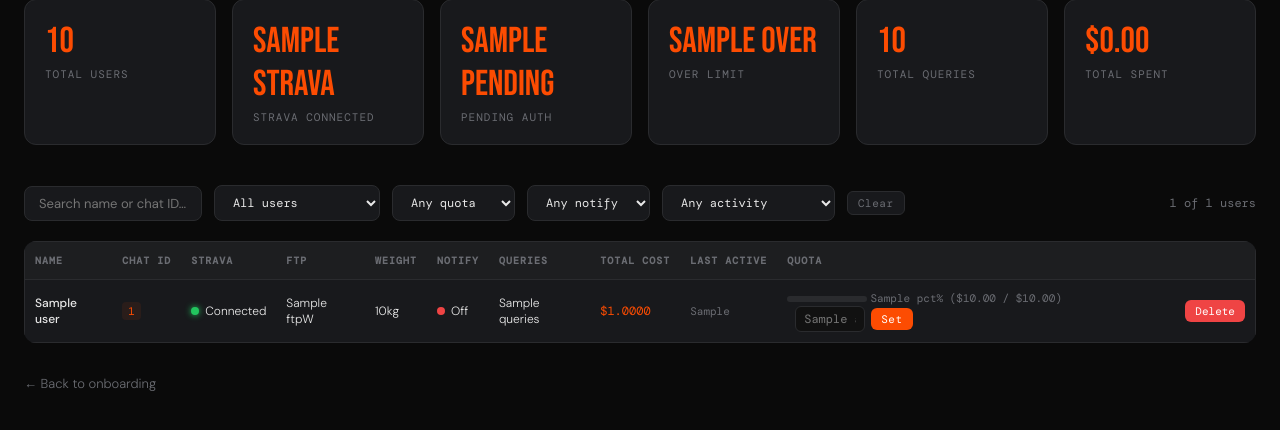
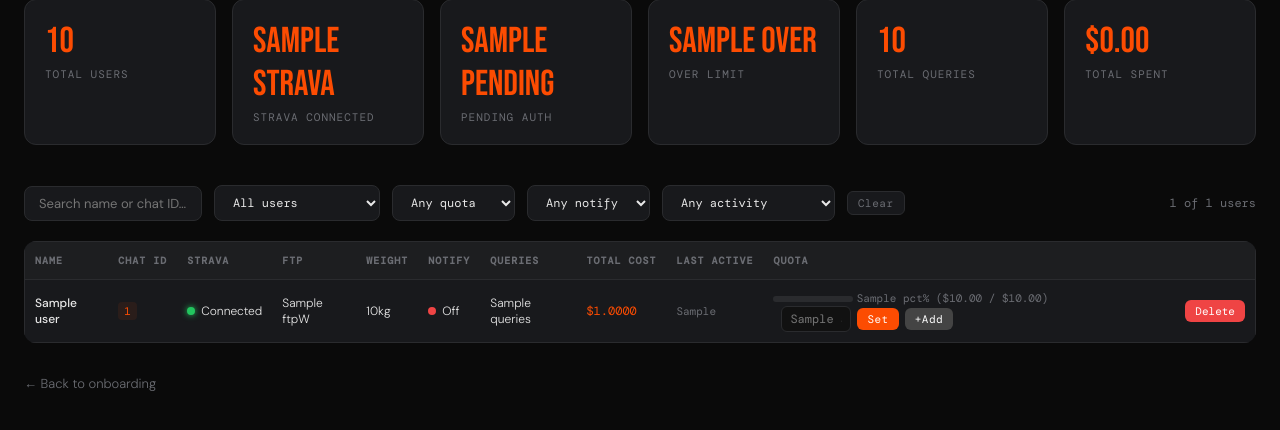
Before and after one commit to andreyshindler/strava-custom-coach, a Flask app: template onboarding/templates/admin.html in a window 1280 px wide. Shown: the part 174-604 px from the top of the page. Run offline with Flask 3, Linux system fonts and the light colour scheme; the template is opened without the code that fills it: most values are stand-ins (such as "Sample title", 1, 10 or a date in 2020); parts of the project's set-up code (start-up, migrations or seed data) failed here and were passed over.

Commit message:
Add +amount top-up to quota: web panel +Add button and +prefix in app.py

```diff
--- a/onboarding/app.py
+++ b/onboarding/app.py
@@ -417,11 +417,16 @@ def admin_set_quota(chat_id: str):
         return "User not found", 404
     quota_file = user_dir / "demo_quota.json"
     quota = json.loads(quota_file.read_text()) if quota_file.exists() else {}
+    adding = raw.startswith("+")
     if raw in ("", "off", "unlimited"):
         quota["allowance_usd"] = None
     else:
         try:
-            quota["allowance_usd"] = float(raw)
+            amount = float(raw.lstrip("+"))
+            if adding:
+                quota["allowance_usd"] = round((quota.get("allowance_usd") or 0.0) + amount, 2)
+            else:
+                quota["allowance_usd"] = amount
         except ValueError:
             return "Invalid amount", 400
     quota_file.write_text(json.dumps(quota, indent=2))
--- a/onboarding/templates/admin.html
+++ b/onboarding/templates/admin.html
@@ -180,10 +180,12 @@
           {% endif %}
           {% if u.strava %}
           <form class="quota-form" method="POST" action="/admin/quota/{{ u.chat_id }}">
-            <input class="quota-input" type="text" name="allowance"
+            <input class="quota-input" id="qi-{{ u.chat_id }}" type="text" name="allowance"
               placeholder="{{ u.allowance if u.allowance is not none else 'off' }}"
-              title="Enter amount in USD, or 'off' for unlimited">
+              title="Enter amount to set, +amount to add, or 'off' for unlimited">
             <button class="quota-btn" type="submit">Set</button>
+            <button class="quota-btn" type="button" style="background:#444"
+              onclick="var i=document.getElementById('qi-{{ u.chat_id }}');var v=parseFloat(i.value);if(!isNaN(v)){i.value='+'+Math.abs(v);i.form.submit();}else{i.focus();}">+Add</button>
           </form>
           {% endif %}
         </td>
```
